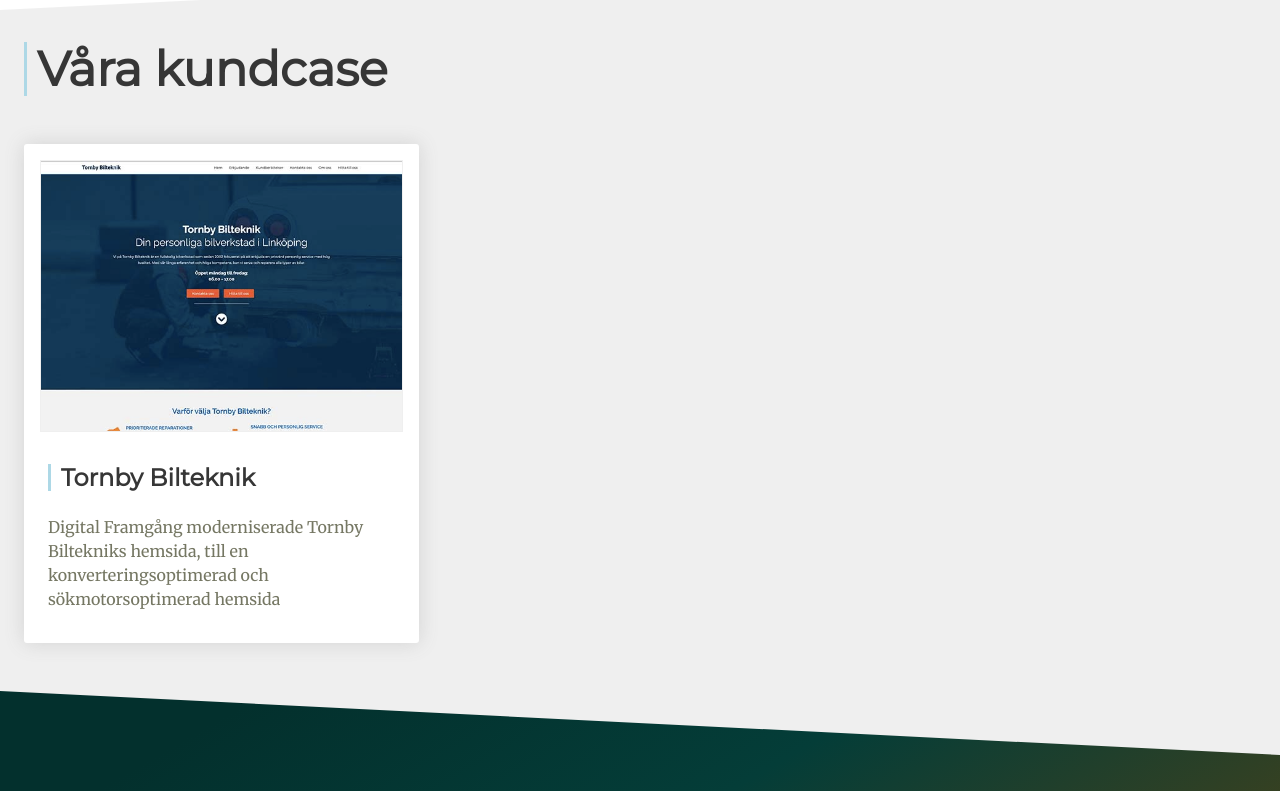
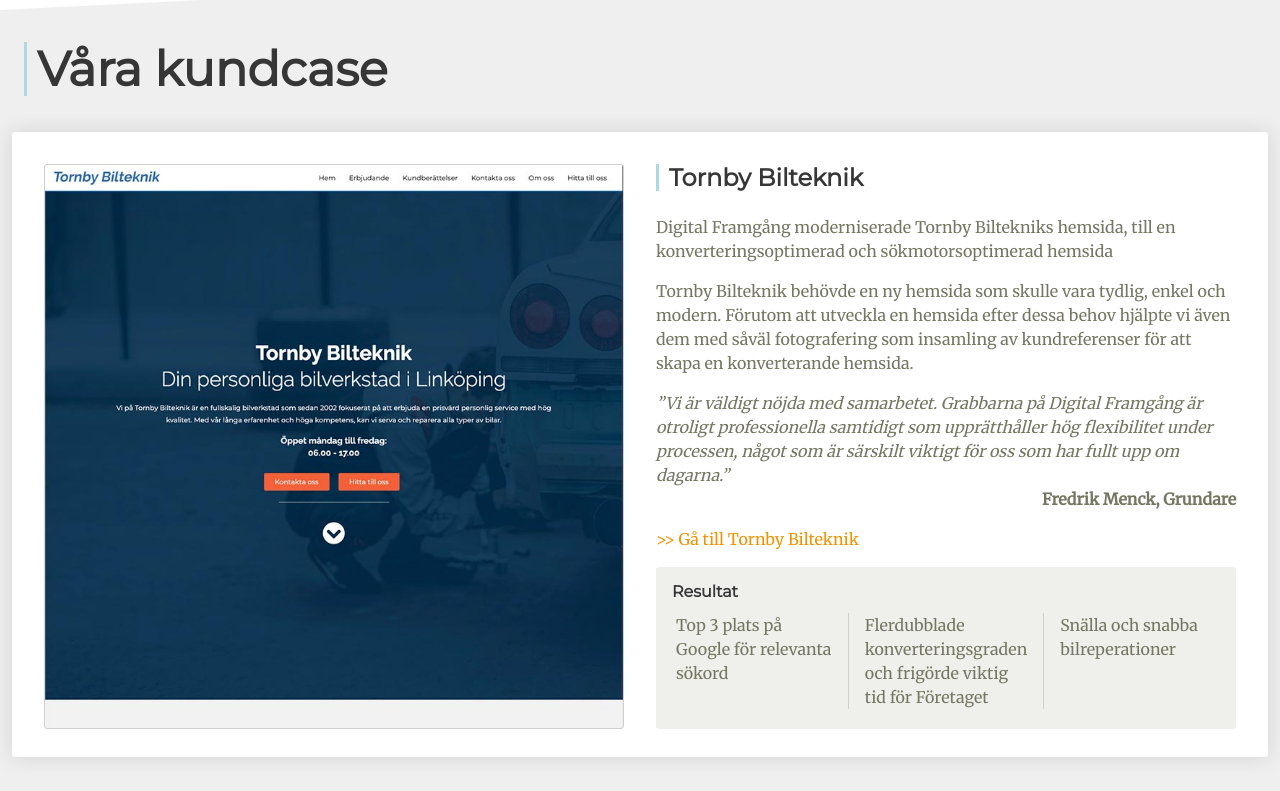
Before and after one commit to codebyjonas/digitalframgang.com, a React (Create React App) app: page / in a window 1280 px wide. Shown: the part 2260-3051 px from the top of the page. Built offline with nearby package versions, Linux system fonts and the light colour scheme.

Commit message:
created a new style of the reference

```diff
--- a/src/components/References.js
+++ b/src/components/References.js
@@ -10,6 +10,9 @@
             'Digital Framgång moderniserade Tornby Biltekniks hemsida, till en konverteringsoptimerad och sökmotorsoptimerad hemsida',
         longDesc:
             'Tornby Bilteknik behövde en ny hemsida som skulle vara tydlig, enkel och modern. Förutom att utveckla en hemsida efter dessa behov hjälpte vi även dem med såväl fotografering som insamling av kundreferenser för att skapa en konverterande hemsida.',
+        clientQuote:
+            '”Vi är väldigt nöjda med samarbetet. Grabbarna på Digital Framgång är otroligt professionella samtidigt som upprätthåller hög flexibilitet under processen, något som är särskilt viktigt för oss som har fullt upp om dagarna.”',
+        clientNameAndRole: 'Fredrik Menck, Grundare',
         link: 'http://tornbybilteknik.com'
     }
 ]
@@ -22,15 +25,9 @@
     >
         <div className='container'>
             <h2 className='title is-1 has-blue-sidebar'>Våra kundcase</h2>
-            <div className='columns'>
-                {references.map(reference => (
-                    <div className='column'>
-                        <Reference reference={reference}></Reference>
-                    </div>
-                ))}
-                <div className='column'></div>
-                <div className='column'></div>
-            </div>
+            {references.map(reference => (
+                <Reference reference={reference}></Reference>
+            ))}
         </div>
         <SkewedDivider color='#fff' direction='left' />
     </section>
--- a/src/components/subcomponents/Reference.js
+++ b/src/components/subcomponents/Reference.js
@@ -1,24 +1,43 @@
 import React from 'react'
 
 const Reference = props => (
-    <div className='reference'>
-        <figure className='image is-4by3'>
-            <div className='overlay'>
-                {props.reference.longDesc}
-                <a href={props.reference.link} target='_blank'>
-                    >> Gå till {props.reference.title}
-                </a>
-            </div>
-            <img
-                src={require(`../../assets/${props.reference.id}.jpg`)}
-                alt={props.reference.title}
-            />
+    <div className='reference columns'>
+        <figure className='column'>
+            <div
+                className='image-container'
+                style={{
+                    backgroundImage: `url(${require(`../../assets/${props.reference.id}.jpg`)})`
+                }}
+            ></div>
         </figure>
-        <div className='body'>
+        <div className='body column'>
             <h3 className='title is-4 has-blue-sidebar'>
                 {props.reference.title}
             </h3>
             <p>{props.reference.shortDesc}</p>
+            <p>{props.reference.longDesc}</p>
+            <p className='client-quote'>{props.reference.clientQuote}</p>
+            <p className='client-name-and-role'>
+                {props.reference.clientNameAndRole}
+            </p>
+            <a href={props.reference.link} target='_blank'>
+                >> Gå till {props.reference.title}
+            </a>
+            <div className='nice-stats'>
+                <h4 className='title is-6'>Resultat</h4>
+                <div className=' columns'>
+                    <div className='column'>
+                        Top 3 plats på Google för relevanta sökord
+                    </div>
+                    <div className='column'>
+                        Flerdubblade konverteringsgraden och frigörde viktig tid
+                        för Företaget
+                    </div>
+                    <div className='column'>
+                        Snälla och snabba bilreperationer
+                    </div>
+                </div>
+            </div>
         </div>
     </div>
 )
--- a/src/style/subComponents/reference.scss
+++ b/src/style/subComponents/reference.scss
@@ -1,50 +1,45 @@
 .reference {
-    width: 100%;
     border-radius: $border-radius;
     border: 1rem solid white;
     background-color: white;
     box-shadow: 0 0 20px rgba(102, 102, 102, 0.2);
 
-    figure {
-        position: relative;
-        img {
-            border: 1px solid $grey-light-light;
+    .image-container {
+        height: 100%;
+        background-size: cover;
+        border-radius: $border-radius;
+        border: 1px solid $grey-light;
+    }
+
+    .column {
+        padding: 1rem 1rem 0.75rem;
+    }
+
+    .body {
+        .client-quote {
+            font-style: italic;
         }
-        .overlay {
-            transition: all 500ms;
-            opacity: 0;
-            position: absolute;
-            top: 0;
-            left: 0;
-            padding: 1.8rem;
-            background-color: $green;
-            color: #ffffff;
-            z-index: 20;
-            width: 100%;
-            height: 100%;
-            overflow-y: auto;
-            font-size: 0.85em;
-            a {
-                margin-top: 1rem;
-                display: block;
+        .client-name-and-role {
+            font-weight: bold;
+            margin-top: -1rem;
+            text-align: right;
+        }
 
-                &:hover {
-                    color: white;
+        .nice-stats {
+            background: $beige-lighter;
+            border-radius: $border-radius;
+            margin-top: 1rem;
+            padding: 1rem;
+
+            div > div {
+                border-right: 1px solid $grey-light;
+                padding: 0 1rem;
+                margin-bottom: 1rem;
+
+                &:last-child {
+                    border-right: 0;
                 }
             }
         }
     }
-
-    .body {
-        padding: 2rem 0.5rem 0;
-    }
-
-    &:hover {
-        box-shadow: 0 0 40px rgba(102, 102, 102, 0.2);
-        figure {
-            .overlay {
-                opacity: 1;
-            }
-        }
-    }
 }
```
Also changed, not shown: src/assets/tornbybilteknik.jpg.
